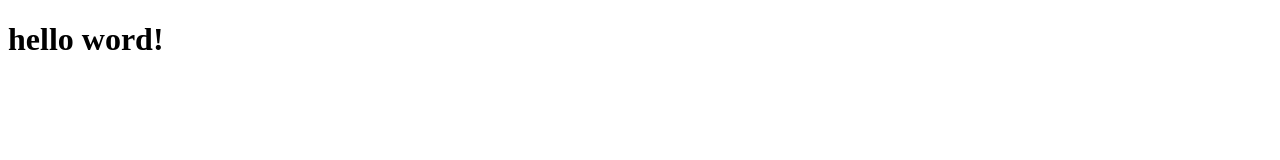
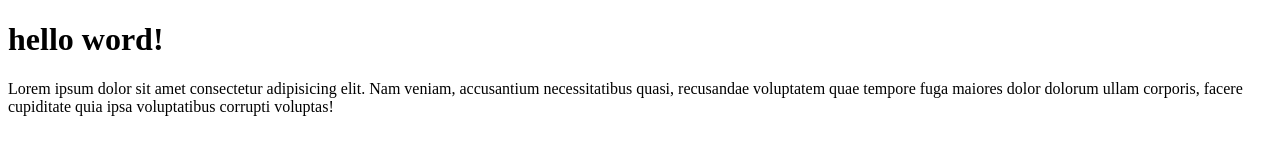
Before and after one commit to MuhtadinAkbar/WebQuis, a plain HTML site: page index.html in a window 1280 px wide. Drawn offline with Linux system fonts and the light colour scheme.

Commit message:
menambahkan paragraf

```diff
--- a/index.html
+++ b/index.html
@@ -8,5 +8,6 @@
 </head>
 <body>
     <h1>hello word!</h1>
+    <p>Lorem ipsum dolor sit amet consectetur adipisicing elit. Nam veniam, accusantium necessitatibus quasi, recusandae voluptatem quae tempore fuga maiores dolor dolorum ullam corporis, facere cupiditate quia ipsa voluptatibus corrupti voluptas!</p>
 </body>
 </html>
```
